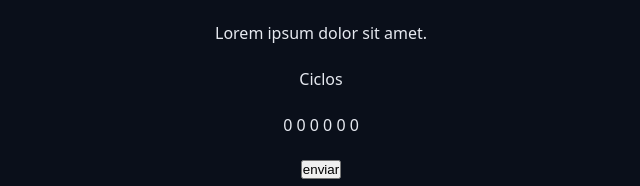
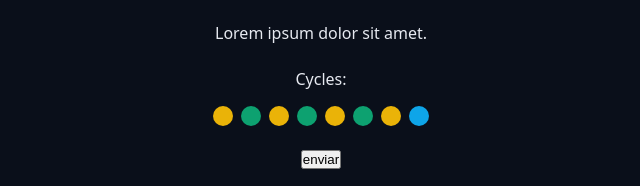
Before and after one commit to GHBAlbuquerque/react-chronos-pomodoro, a React (Vite) app: page / in a window 1280 px wide. Shown: the part 441-627 px from the top of the page, without its empty margins (319-959 px from the left). Built offline with nearby package versions, Linux system fonts and the light colour scheme.

Commit message:
feature: creates Cycles component

```diff
--- a/src/App.tsx
+++ b/src/App.tsx
@@ -7,6 +7,7 @@
 import { Menu } from './components/Menu';
 import { Countdown } from './components/Countdown';
 import { DefaultInput } from './components/DefaultInput';
+import { Cycles } from './components/Cycles';
 
 export function App() {
   return (
@@ -39,8 +40,7 @@
           </div>
 
           <div className='formRow'>
-            <p>Ciclos</p>
-            <p>0 0 0 0 0 0</p>
+            <Cycles />
           </div>
 
           <div className='formRow'>
--- /dev/null
+++ b/src/components/Cycles/index.tsx
@@ -0,0 +1,20 @@
+import styles from './styles.module.css';
+
+export function Cycles() {
+  return (
+    <div className={styles.cycles}>
+      <span>Cycles:</span>
+
+      <div className={styles.cycleDots}>
+        <span className={`${styles.cycleDot} ${styles.workTime}`}></span>
+        <span className={`${styles.cycleDot} ${styles.shortBreakTime}`}></span>
+        <span className={`${styles.cycleDot} ${styles.workTime}`}></span>
+        <span className={`${styles.cycleDot} ${styles.shortBreakTime}`}></span>
+        <span className={`${styles.cycleDot} ${styles.workTime}`}></span>
+        <span className={`${styles.cycleDot} ${styles.shortBreakTime}`}></span>
+        <span className={`${styles.cycleDot} ${styles.workTime}`}></span>
+        <span className={`${styles.cycleDot} ${styles.longBreakTime}`}></span>
+      </div>
+    </div>
+  );
+}
--- /dev/null
+++ b/src/components/Cycles/styles.module.css
@@ -0,0 +1,32 @@
+.cycles {
+  display: flex;
+  flex-direction: column;
+  align-items: center;
+  justify-content: center;
+  gap: 1.6rem;
+}
+
+.cycleDots {
+  display: flex;
+
+  gap: 0.8rem;
+}
+
+.cycleDot {
+  width: 2rem;
+  height: 2rem;
+  background-color: var(--primary);
+  border-radius: 50%;
+}
+
+.workTime {
+  background-color: var(--warning);
+}
+
+.shortBreakTime {
+  background-color: var(--primary);
+}
+
+.longBreakTime {
+  background-color: var(--info);
+}
```
